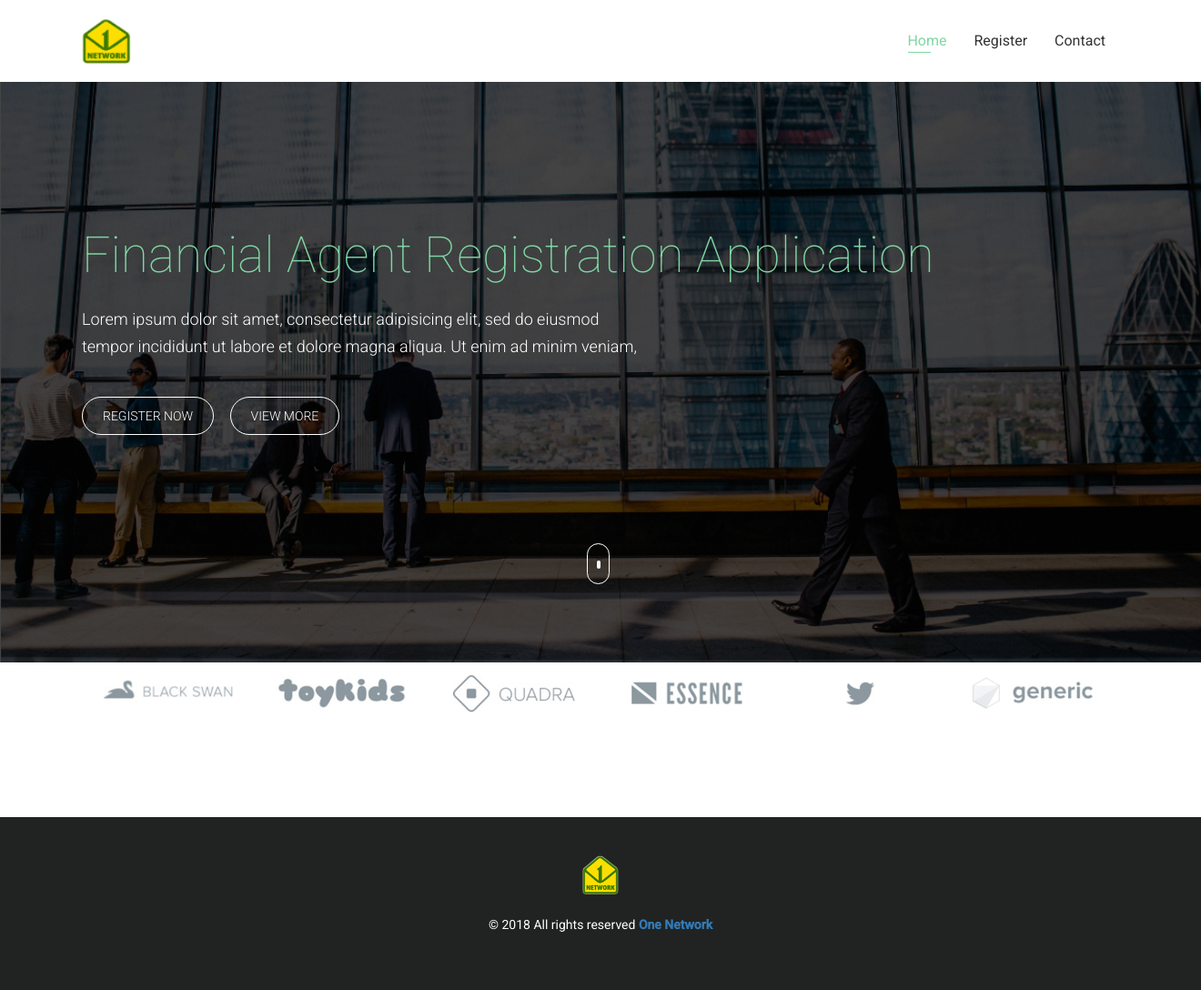
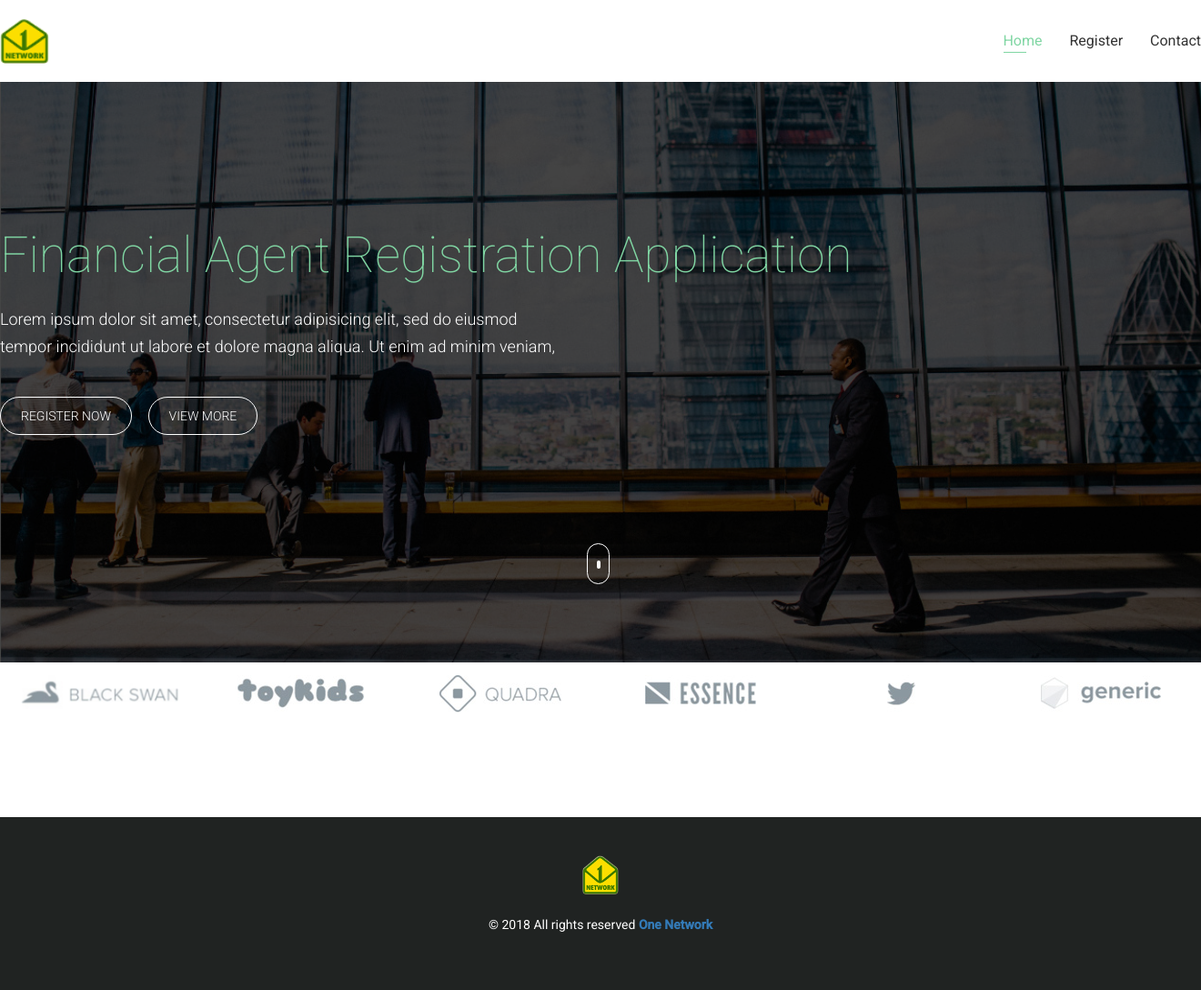
Before and after one commit to imosudi/fic, a Flask app: page / in a window 1320 px wide; the page is wider, and only the part inside the window is pictured. Shown: that part at 91% size. Run offline with Flask 2, Linux system fonts and the light colour scheme; some libraries are stand-ins or nearby versions.

Commit message:
App Update

```diff
--- a/templates/index.html
+++ b/templates/index.html
@@ -2,7 +2,7 @@
 
 	{% block content %}
         <section id="banner">
-			<div class="container">
+			<!--div class="container"-->
 				<div class="row">
 					<div class="col-md-12">
 						<div class="block">
@@ -15,14 +15,14 @@
 						</div>
 					</div>
 				</div>
-			</div>
+			<!--/div-->
 			<div class="scrolldown">
 	            <a id="scroll" href="#features" class="scroll"></a>
 	        </div>
 		</section>
 
 		<section id="client-logo">
-			<div class="container">
+			<!--div class="container"-->
 				<div class="row">
 					<div class="col-md-12">
 						<div class="block">
@@ -67,7 +67,7 @@
 						</div>
 					</div>
 				</div>
-			</div>
+			<!--/div-->
 		</section>
 
 
--- a/templates/layout.html
+++ b/templates/layout.html
@@ -39,7 +39,8 @@
 		<script src="{{url_for('.static', filename='js/jquery-1.11.3.min.js')}}"></script>
 		<script src="{{url_for('.static', filename='js/bootstrap.min.js')}}"></script>
 		<script async defer
-		src="https://maps.googleapis.com/maps/api/js?key=AIzaSyDcU6gRJebrpJTPa8fCyqOvwQSCL7-3weY&callback=initMap"></script>
+		src="https://maps.googleapis.com/maps/api/js?key=AIzaSyDcU6gRJebrpJTPa8fCyqOvwQSCL7-3weY&callback=initMap">
+		</script>
 		<script src="{{url_for('.static', filename='js/waypoints.min.js')}}"></script>
 		<script src="{{url_for('.static', filename='js/lightbox.js')}}"></script>
 		<script src="{{url_for('.static', filename='js/jquery.counterup.min.js')}}"></script>
@@ -51,7 +52,6 @@
 		<script src="{{url_for('.static', filename='js/jquery.sticky.js')}}"></script>
 		<script src="{{url_for('.static', filename='js/jquery.nav.js')}}"></script>
 		<script src="{{url_for('.static', filename='js/main.js')}}"></script>
-
 		<script>
 		// Initialize and add the map
 		function initMap() {
@@ -64,15 +64,12 @@
 						  var marker = new google.maps.Marker({position: fic, map: map});
 							}
 		</script>
-
 	{% endblock %}
 
 	</head>
 	<body id="top">
-
-
-        <header id="navigation" class="navbar-fixed-top animated-header">
-            <div class="container">
+	    <header id="navigation" class="navbar-fixed-top animated-header">
+            <!--div class="container"-->
                 <div class="navbar-header">
                     <!-- responsive nav button -->
 					<button type="button" class="navbar-toggle" data-toggle="collapse" data-target=".navbar-collapse">
@@ -106,7 +103,7 @@
 				<!-- /main nav -->
 				{% endblock %}
 
-            </div>
+            <!--/div-->
         </header>
     <div class="wrapper">
 
@@ -115,7 +112,7 @@
 
     {% block footer %}
 		<footer>
-			<div class="container">
+			<!--div class="container"-->
 				<div class="row">
 					<div class="col-md-12">
 						<div class="block">
@@ -124,7 +121,7 @@
 						</div>
 					</div>
 				</div>
-			</div>
+			<!--/div-->
 		</footer>
 	{% endblock %}
 	</div>
```
